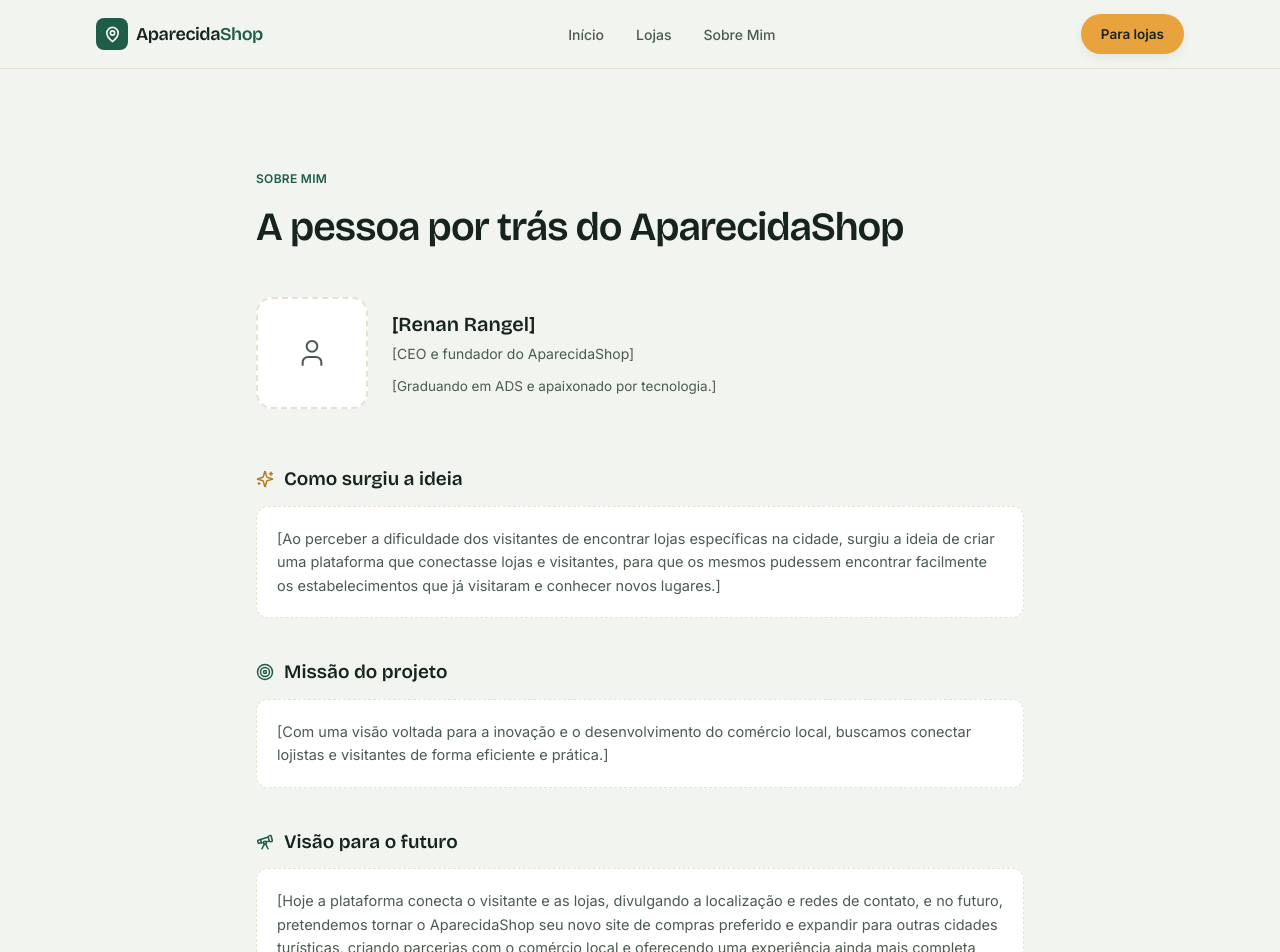
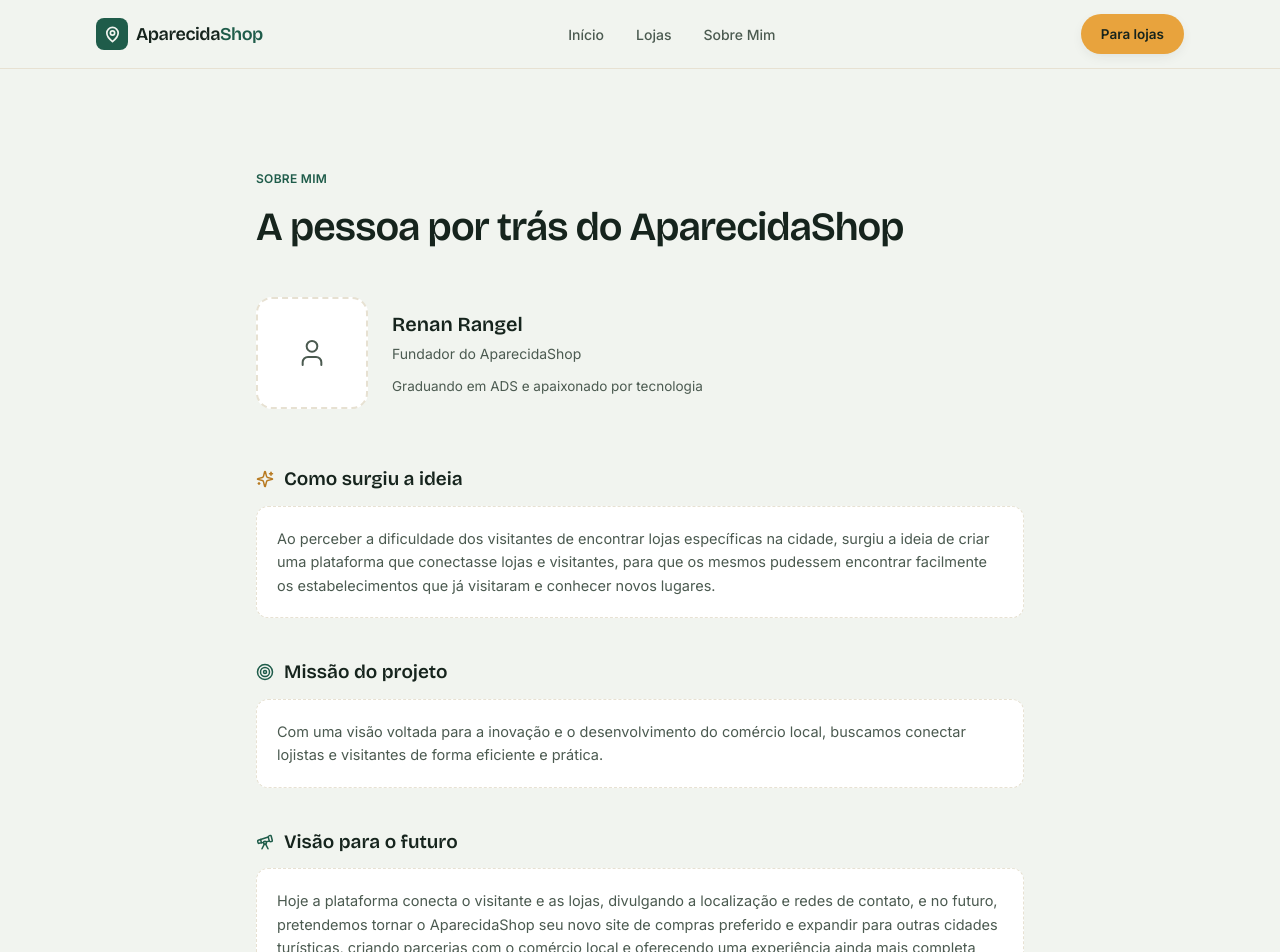
Before and after one commit to RenanRangel/AparecidaShop, a Next.js app: page /sobre in a window 1280 px wide. Shown: the top 952 px of the page. Built offline with nearby package versions, Linux system fonts and the light colour scheme.

Commit message:
Sobre Mim atualizado(2)

```diff
--- a/app/sobre/page.tsx
+++ b/app/sobre/page.tsx
@@ -19,13 +19,13 @@ export default function SobrePage() {
             </div>
             <div>
               <p className="font-display text-[20px] font-semibold text-ink">
-                [Renan Rangel]
+                Renan Rangel
               </p>
               <p className="mt-1 text-[14px] text-ink-soft">
-                [CEO e fundador do AparecidaShop]
+                Fundador do AparecidaShop
               </p>
               <p className="mt-3 max-w-md text-[13.5px] leading-relaxed text-ink-soft">
-                [Graduando em ADS e apaixonado por tecnologia.]
+                Graduando em ADS e apaixonado por tecnologia
               </p>
             </div>
           </div>
@@ -39,7 +39,7 @@ export default function SobrePage() {
                 </h2>
               </div>
               <p className="mt-3 rounded-xl border border-dashed border-sand bg-white p-5 text-[14.5px] leading-relaxed text-ink-soft">
-                [Ao perceber a dificuldade dos visitantes de encontrar lojas específicas na cidade, surgiu a ideia de criar uma plataforma que conectasse lojas e visitantes, para que os mesmos pudessem encontrar facilmente os estabelecimentos que já visitaram e conhecer novos lugares.]
+                Ao perceber a dificuldade dos visitantes de encontrar lojas específicas na cidade, surgiu a ideia de criar uma plataforma que conectasse lojas e visitantes, para que os mesmos pudessem encontrar facilmente os estabelecimentos que já visitaram e conhecer novos lugares.
               </p>
             </div>
 
@@ -51,7 +51,7 @@ export default function SobrePage() {
                 </h2>
               </div>
               <p className="mt-3 rounded-xl border border-dashed border-sand bg-white p-5 text-[14.5px] leading-relaxed text-ink-soft">
-                [Com uma visão voltada para a inovação e o desenvolvimento do comércio local, buscamos conectar lojistas e visitantes de forma eficiente e prática.]
+                Com uma visão voltada para a inovação e o desenvolvimento do comércio local, buscamos conectar lojistas e visitantes de forma eficiente e prática.
               </p>
             </div>
 
@@ -63,7 +63,7 @@ export default function SobrePage() {
                 </h2>
               </div>
               <p className="mt-3 rounded-xl border border-dashed border-sand bg-white p-5 text-[14.5px] leading-relaxed text-ink-soft">
-                [Hoje a plataforma conecta o visitante e as lojas, divulgando a localização e redes de contato, e no futuro, pretendemos tornar o AparecidaShop seu novo site de compras preferido e expandir para outras cidades turísticas, criando parcerias com o comércio local e oferecendo uma experiência ainda mais completa para os visitantes.]
+                Hoje a plataforma conecta o visitante e as lojas, divulgando a localização e redes de contato, e no futuro, pretendemos tornar o AparecidaShop seu novo site de compras preferido e expandir para outras cidades turísticas, criando parcerias com o comércio local e oferecendo uma experiência ainda mais completa para os visitantes.
               </p>
             </div>
           </div>
```
